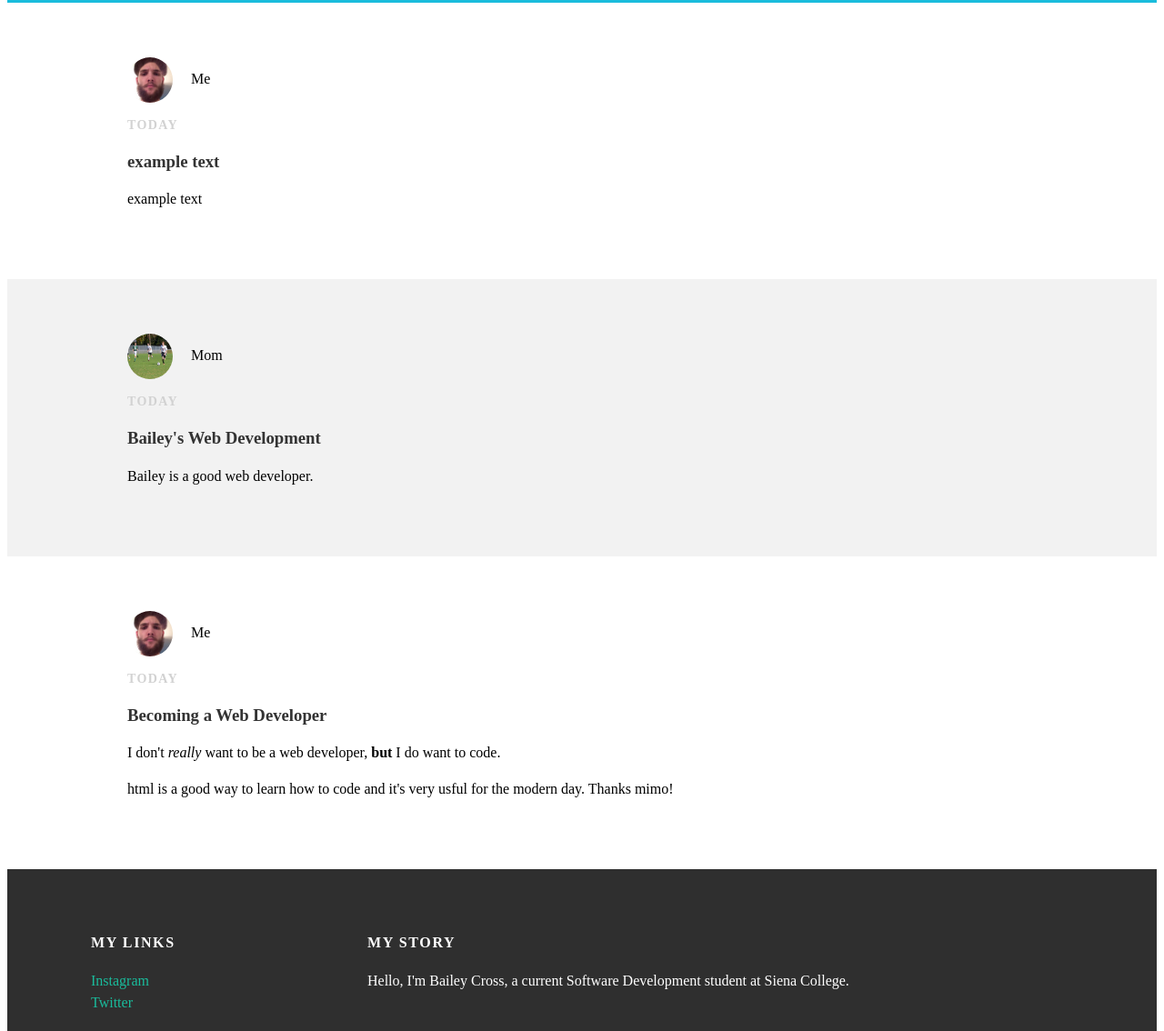
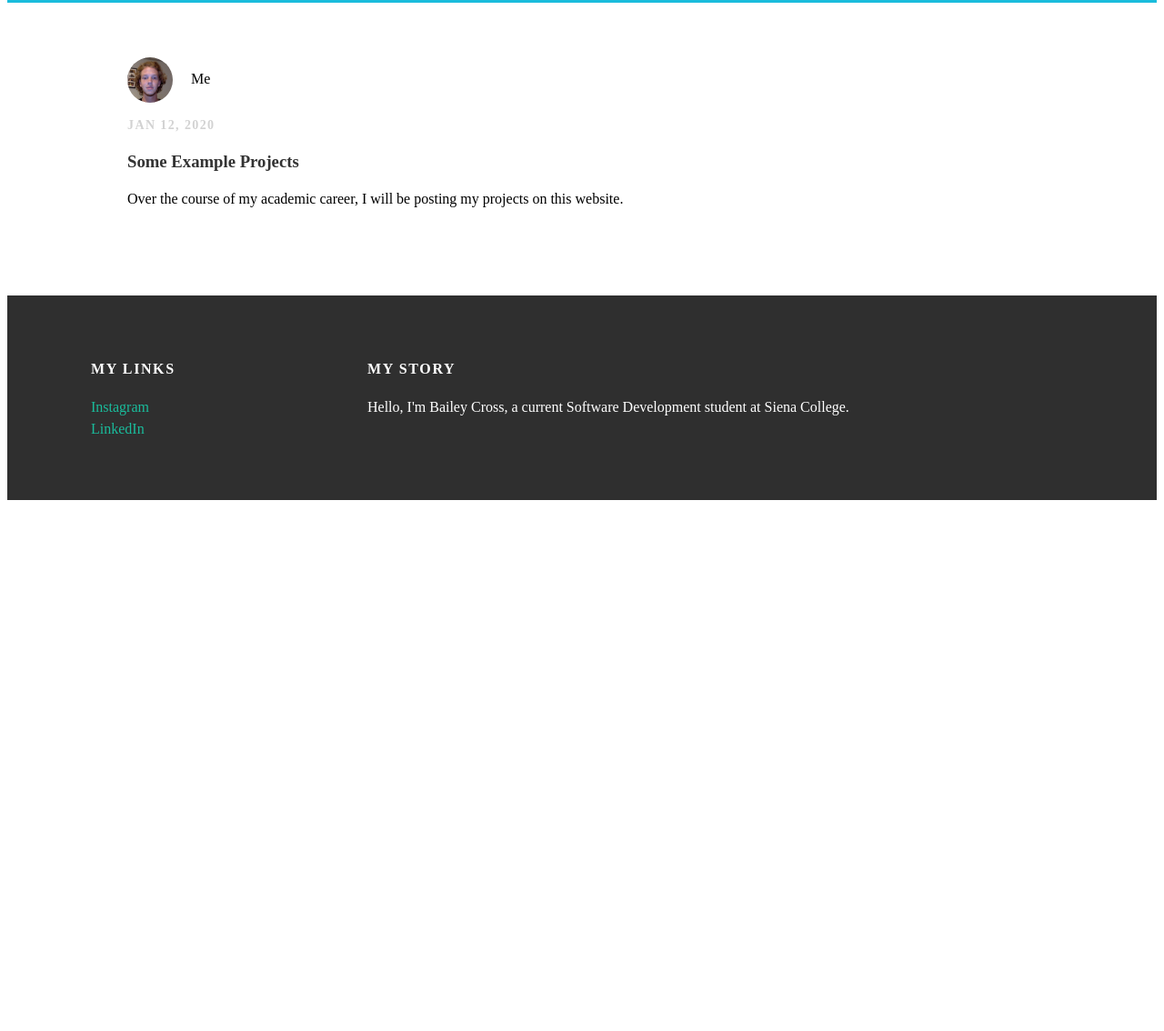
Before and after one commit to Xavendy/xavendy.github.io, a plain HTML site: page index.html in a window 1280 px wide. Shown: the part 155-1289 px from the top of the page at 91% size. After the commit the page ends 800 px from the top, so only its background shows below. Drawn offline with Linux system fonts and the light colour scheme.

Commit message:
Add files via upload

```diff
--- a/index.html
+++ b/index.html
@@ -21,48 +21,16 @@
     <div class="post-container">
       <div class="post">
       <div class="post-author">
-      <img src="neathair.jpg">
+      <img src="websitepp.jpg">
       <span>Me</span>
       </div>
-      <p class="post-date">Today</p>
-      <h3 class="post-title">example text</h3>
+      <p class="post-date">Jan 12, 2020</p>
+      <h3 class="post-title">Some Example Projects</h3>
       <div class="post-content">
-        <p>example text </p>
+        <p>Over the course of my academic career, I will be posting my projects on this website.</p> <br>
       </div>
       </div>
       </div>
-
-    <div class="post-container">
-      <div class="post">
-      <div class="post-author">
-      <img src="baileysoccer.jpg">
-
-      <span>Mom</span>
-      </div>
-      <p class="post-date">Today</p>
-      <h3 class="post-title">Bailey's Web Development</h3>
-      <div class="post-content">
-        <p>Bailey is a good web developer.</p>
-      </div>
-      </div>
-      </div>
-
-    <div class="post-container">
-      <div class="post">
-      <div class="post-author">
-      <img src="neathair.jpg">
-      <span>Me</span>
-      </div>
-      <p class="post-date">Today</p>
-      <h3 class="post-title">Becoming a Web Developer</h3>
-      <div class="post-content">
-        <p>I don't <em>really</em> want to be a web developer, <strong>but</strong> I do want to code.</p>
-        <p>html is a good way to learn how to code and it's very usful for the modern day. Thanks mimo!</p>
-      </div>
-      </div>
-      </div>
-      </div>
-
 
     <div id="footer">
     <div class="container">
@@ -72,7 +40,7 @@
         <p>
         <a href="https://www.instagram.com/bailey_cross13/">Instagram</a>
         <br>
-        <a href="https://twitter.com/BaileyFCross">Twitter</a>
+        <a href="https://www.linkedin.com/in/bailey-cross-a636b7183/">LinkedIn</a>
         </p>
       </div>
 
```
Also changed, not shown: about.html (+4 -2 lines), website.jpg (added), websitepp.jpg (added).
